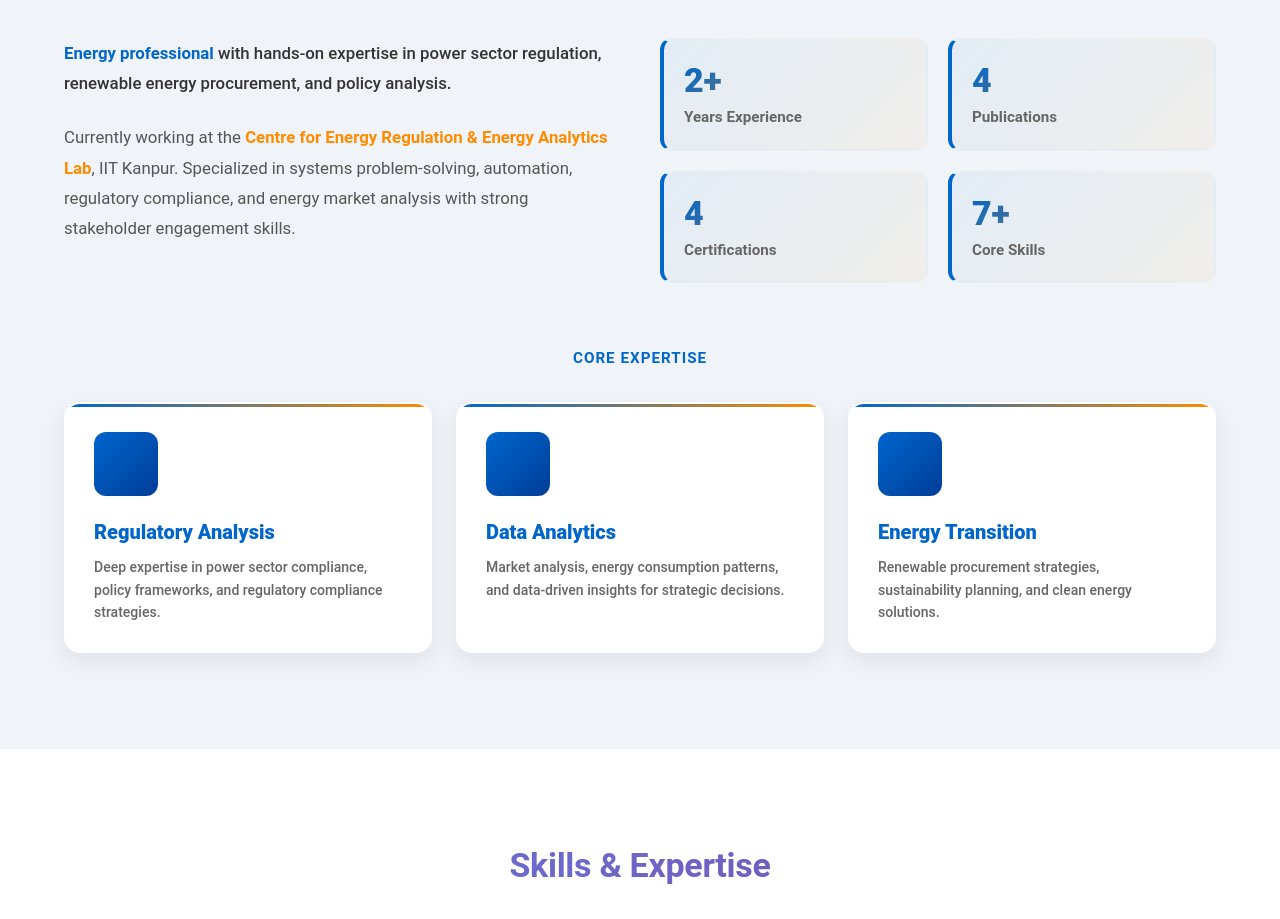
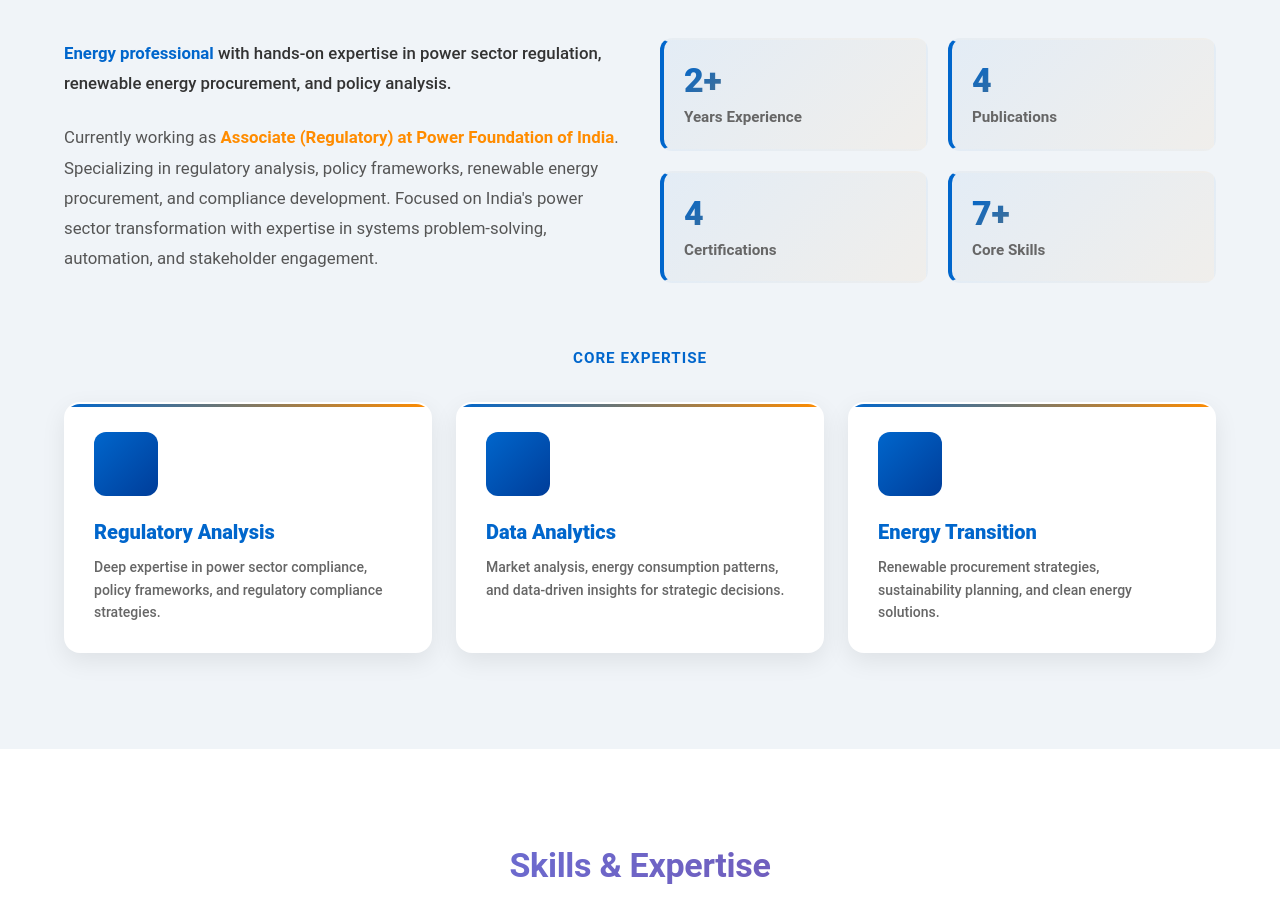
Before and after one commit to neetuchoudhary021993/Sandeep-Portfolio, a React (Vite) app: page / in a window 1280 px wide. Shown: the part 1020-1939 px from the top of the page. Built offline with nearby package versions, Linux system fonts and the light colour scheme; some icons are missing.

Commit message:
fix about me section for production

```diff
--- a/src/components/sections/About.tsx
+++ b/src/components/sections/About.tsx
@@ -190,12 +190,13 @@ export const About = () => {
                 color: '#555',
               }}
             >
-              Currently working at the{' '}
+              Currently working as{' '}
               <Box component="span" sx={{ color: '#ff8c00', fontWeight: 700 }}>
-                Centre for Energy Regulation & Energy Analytics Lab
+                Associate (Regulatory) at Power Foundation of India
               </Box>
-              , IIT Kanpur. Specialized in systems problem-solving, automation, regulatory compliance, and energy market
-              analysis with strong stakeholder engagement skills.
+              . Specializing in regulatory analysis, policy frameworks, renewable energy procurement, and compliance
+              development. Focused on India's power sector transformation with expertise in systems problem-solving,
+              automation, and stakeholder engagement.
             </Typography>
           </Box>
 
```
